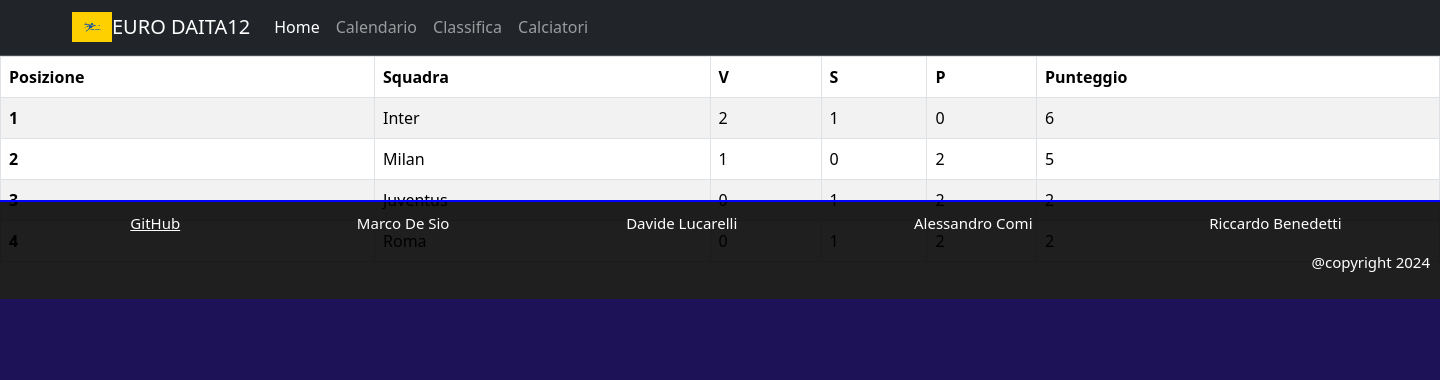
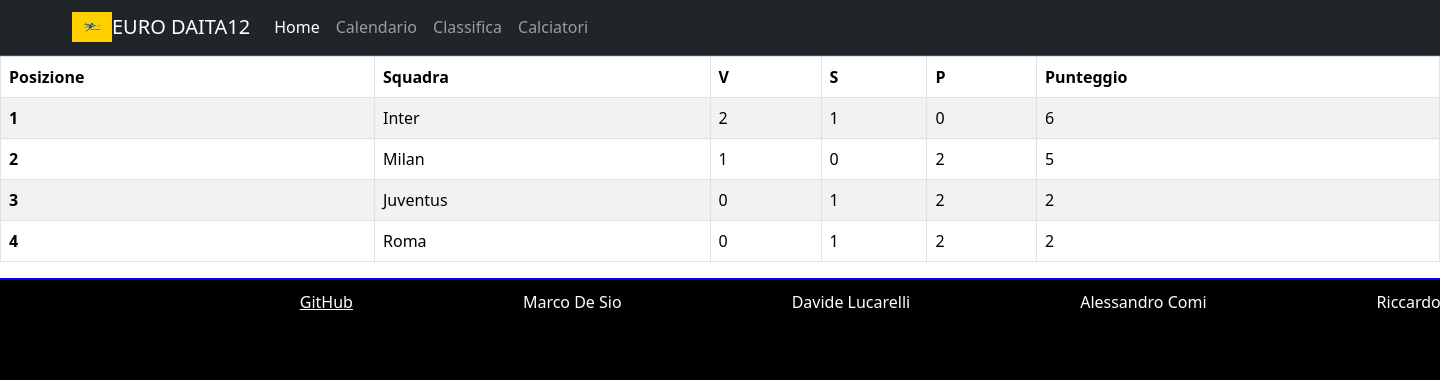
Before and after one commit to MarcoDS97/WebApp, a Flask app: page /classifica in a window 1440 px wide; the page is wider, and only the part inside the window is pictured. Shown: the part 501-881 px from the top of that part. Before the commit the page ends 800 px from the top of that part, so only its background shows below. Run offline with Flask 3, Linux system fonts and the light colour scheme; data comes from the database, SQL or seed files in the repository.

Commit message:
aggiunto footer dinamico

```diff
--- a/templates/classifica.html
+++ b/templates/classifica.html
@@ -20,15 +20,18 @@
         footer{
         background-color: #000000e0;
         color: white;
-        min-height: 20px;
-        font-size: 15px;
-        border-top: 2px solid blue;
+        text-align: center;
         padding: 10px;
-        position: absolute;
-        bottom: 0;
-        left: 0;
-        z-index: 10;
-        width: 100%
+        animation: slideRightToLeft 15s linear infinite;
+        }
+
+        @keyframes slideRightToLeft {
+            0% {
+            transform: translateX(100%);
+            }
+            100% {
+            transform: translateX(-100%);
+            }
         }
 
         .footerLinks{
@@ -42,10 +45,25 @@
         justify-content: end;
         align-items: center;
         }
+
+        html, body {
+        height: 100%;
+        margin: 0;
+        padding: 0;
+        }
+
+        body {
+        display: flex;
+        flex-direction: column;
+        }
+
+        .content {
+        flex: 1;
+        }
     </style>
 </head>
 <body>
-
+<div class="content">
     <div class="header hd">
         <div class="container hd1">
             <img src="static/Img/League2.png" alt="Logo">
@@ -101,7 +119,9 @@
         </tbody>
     </table>
 </section>
+</div>
 
+<div style="background-color: Black; border-top: 2px solid blue;">
     <footer>
         <ul class="footerLinks">
             <a href="https://github.com/MarcoDS97/WebApp" style="color: white;">GitHub</a>
@@ -114,5 +134,6 @@
             <p>@copyright 2024</p>
         </div>
     </footer>
+</div>
 </body>
 </html>
```
Also changed, not shown: templates/calciatori.html (+12 -1 lines), templates/calendario.html (+12 -1 lines), templates/home.html (+13 -1 lines). Lines whose indentation alone changed are shown as unchanged.
